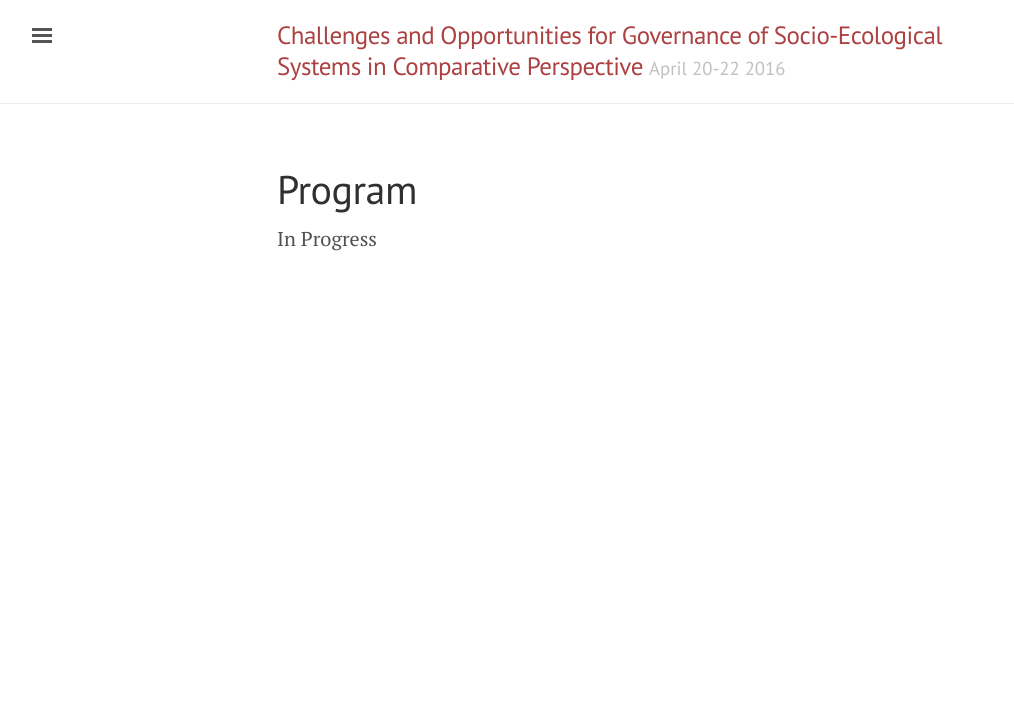
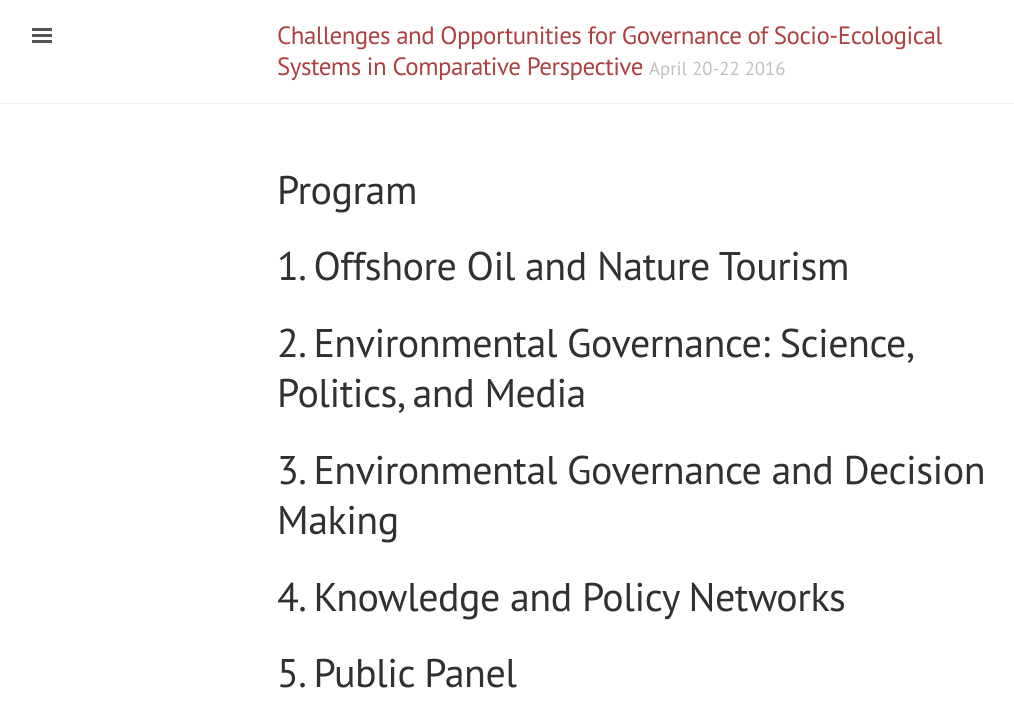
Before and after one commit to challengesopportunitiesenv/challengesopportunitiesenv.github.io, a Jekyll site: the page built from program.md, in a window 1280 px wide. Shown: the top 727 px of the page, without its empty margins (3-1017 px from the left). Built offline with Jekyll 4.4.1, drawn with Linux system fonts in a browser that asks for light colours; Markdown is read by kramdown in place of the engine named in the settings.

Commit message:
program skeleton

```diff
--- a/index.html
+++ b/index.html
@@ -3,7 +3,7 @@ layout: default
 title: Home
 ---
 
-<p>The purpose of this two-day workshop is to bring together experts on environmental governance, socio-ecological systems, and social networks. Our primary objectives are to identify new connections between these fields, promote international comparative approaches, and facilitate new collaborative relationships.</p>
+<p>The purpose of this workshop is to bring together experts on environmental governance, socio-ecological systems, and social networks. Our primary objectives are to identify new connections between these fields, promote international comparative approaches, and facilitate new collaborative relationships.</p>
 
 <!-- <h2>Co-Organizers</h2> -->
 
--- a/program.md
+++ b/program.md
@@ -3,4 +3,12 @@ layout: page
 title: Program
 ---
 
-In Progress
+# 1. Offshore Oil and Nature Tourism
+
+# 2. Environmental Governance: Science, Politics, and Media
+
+# 3. Environmental Governance and Decision Making
+
+# 4. Knowledge and Policy Networks
+
+# 5. Public Panel
```
